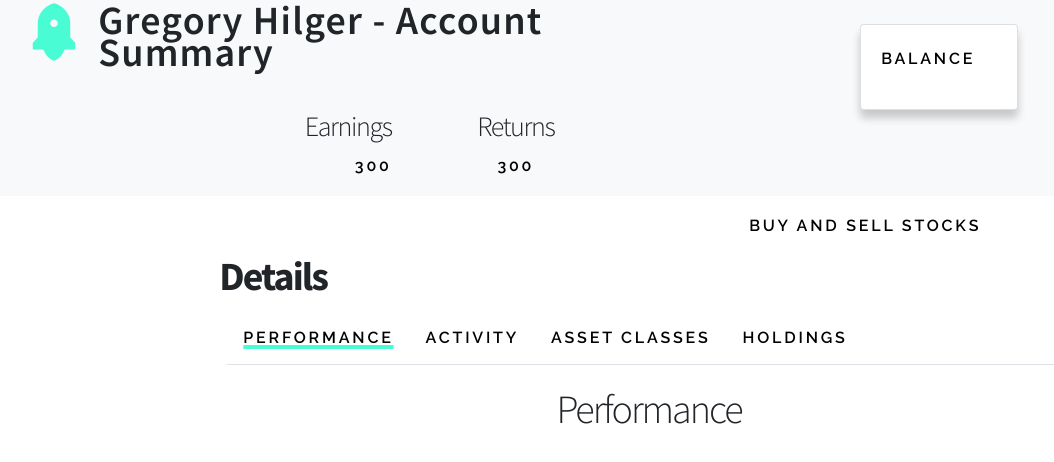
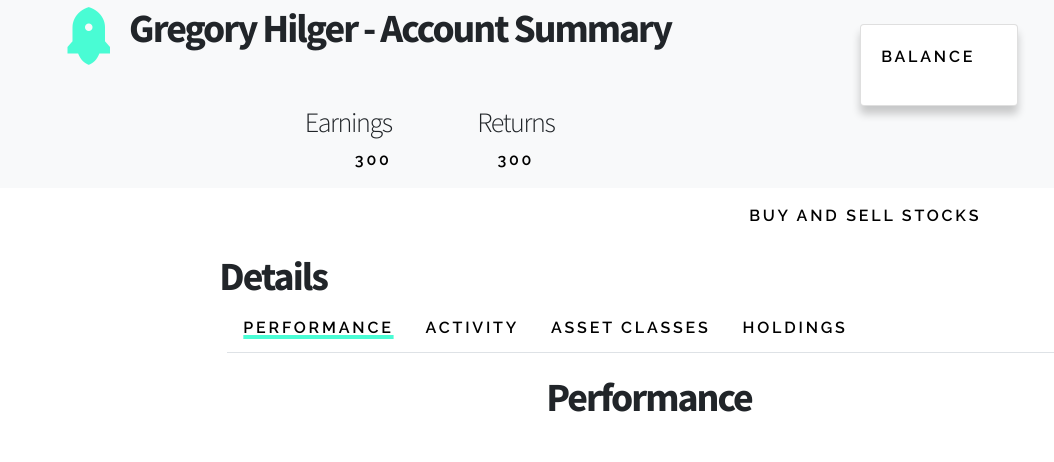
Before and after one commit to ghilger16/StockRocket, a React (Create React App) app in the folder ClientApp/: page /summary in a window 1280 px wide. Shown: the top 462 px of the page, without its empty margins (15-1069 px from the left). Built offline with nearby package versions, Linux system fonts and the light colour scheme.

Commit message:
css orginization

```diff
--- a/ClientApp/public/styles.css
+++ b/ClientApp/public/styles.css
@@ -1,4 +1,12 @@
 @import url("https://fonts.googleapis.com/css?family=Source+Sans+Pro:300,600,700,300i,600i,700i|Raleway:600,800");
+
+/* Basic */
+
+:root {
+    --clr-primary-400: #49fcd4;
+    --ff-primary: "Raleway", Helvetica, sans-serif;
+    --ff-accent: "Source Sans Pro", Helvetica, sans-serif;
+}
 
 body {
     overflow-x: hidden;
@@ -8,42 +16,30 @@ html {
     scroll-behavior: smooth;
 }
 
+/* Typography */
 
-section > header {
+h1, h2, h3, h4, h5, h6 {
+    font-family: var(--ff-accent);
+    letter-spacing: -0.05em;
+    margin: 0 0 1.5rem 0;
+}
+
+p, .nav-item {
+    color: #000000;
+    font-family: var(--ff-primary);
+    letter-spacing: 0.175em;
+    margin: 0 0 1.5rem 0;
+    text-transform: uppercase;
+}
+
+/* Section */
+
+header {
     grid-area: header;
     justify-self: end;
     text-align: left;
     padding: 0 10rem 0 5rem;
     width: 35rem;
-}
-
- h1,h2,h3,h4,h5,h6, section > header h1 {
-    font-family: "Source Sans Pro", Helvetica, sans-serif;
-    font-size: 5rem;
-    font-weight: 700;
-    letter-spacing: -0.05em;
-    line-height: .8;
-    margin: 0 0 1.5rem 0;
-    text-transform: none;
-}
-.details {
-    font-family: "Source Sans Pro", Helvetica, sans-serif;
-    font-size: 2.5rem;
-    font-weight: 700;
-    letter-spacing: -0.05em;
-    line-height: .8;
-    margin: 0 0 1.5rem 0;
-    text-transform: none;
-}
-
- p, .nav-item {
-    color: #000000;
-    font-family: "Raleway", Helvetica, sans-serif;
-    font-weight: 600;
-    letter-spacing: 0.175em;
-    line-height: 1.75;
-    margin: 0 0 1.5rem 0;
-    text-transform: uppercase;
 }
 
 section > .image {
@@ -53,8 +49,8 @@ section > .image {
     height: 100vh;
 }
 
-section.intro {
-    background-color: #49fcd4;
+section.intro , section.first, section.second {
+    background-color: var(--clr-primary-400);
     margin-top: 0;
     align-items: center;
     display: grid;
@@ -66,32 +62,13 @@ section.intro {
 
 section.first {
     background-color: black;
-    margin-top: 0;
-    align-items: center;
-    display: grid;
     grid-template-areas: "image header";
-    grid-template-columns: 50vw 50vw;
-    grid-template-rows: 1fr;
-    position: relative;
 }
 
-    section.first > header h1 {
-        color: #49fcd4
-    }
-    section.first > header p {
-        color: #49fcd4
-    }
+section.first h1, section.first p {
+    color: var(--clr-primary-400);
+}
 
-section.second {
-    background-color: #49fcd4;
-    margin-top: 0;
-    align-items: center;
-    display: grid;
-    grid-template-areas: "header image";
-    grid-template-columns: 50vw 50vw;
-    grid-template-rows: 1fr;
-    position: relative;
-}
 .image.fill img {
     height: 100%;
     left: 0;
@@ -111,21 +88,17 @@ a.arrow {
     height: 4rem;
     position: relative;
     width: 6rem;
-    background-color: #49fcd4;
+    background-color: var(--clr-primary-400);
 }
 
-.summary-jumbotron h1 {
-    font-family: "Source Sans Pro", Helvetica, sans-serif;
-    font-size: 2.5rem;
-    font-weight: 600;
-    letter-spacing: .03em;
-    line-height: .8;
-    margin: 0 0 1.5rem 0;
-    text-transform: none;
+/* Summary */
+
+.summary h1 {
+    font-weight: 700;
 }
 
 .summary-jumbotron i {
-    color: #49fcd4;
+    color: var(--clr-primary-400);
     transform: scale(1.5);
 }
 
@@ -142,8 +115,8 @@ a.arrow {
 .active {
     text-decoration: underline !important;
     text-decoration-thickness: .25rem !important;
-    text-decoration-color: #49fcd4 !important;
+    text-decoration-color: var(--clr-primary-400) !important;
 }
 .nav-item:hover {
-    color: #49fcd4;
+    color: var(--clr-primary-400);
 }
--- a/ClientApp/src/components/Jumbotron.js
+++ b/ClientApp/src/components/Jumbotron.js
@@ -8,7 +8,7 @@ const Jumbotron = () => {
             <div class="bg-light">
                 <div class="row">
                     <div class="col-7">
-                        <h1 class="d-flex justify-content-end mt-1 ml-5"><i class="ri-rocket-2-fill mr-4 mt-3"></i>Gregory Hilger - Account Summary</h1>
+                        <h1 class="d-flex justify-content-end mt-1 mr-5"><i class="ri-rocket-2-fill mr-4 mt-2"></i>Gregory Hilger - Account Summary</h1>
                     </div>
                     <div class="col-2 ml-5">
                         <div class="container mt-4 ml-5">
--- a/ClientApp/src/pages/Summary.js
+++ b/ClientApp/src/pages/Summary.js
@@ -9,11 +9,11 @@ import Home from "./Home"
 const Summary = () => {
     const [selected, setSelected] = useState("Performance");
     return (
-        <div>
+        <div class="summary">
             <Jumbotron />
             <div class="row justify-content-around mt-3">
                 <div class="col-1 mt-5">
-                    <h1 class="details ml-3">Details</h1>
+                    <h1 class="ml-3">Details</h1>
                 </div>
                 <div class="col-3">
                     <p>Buy and sell stocks</p>
```
